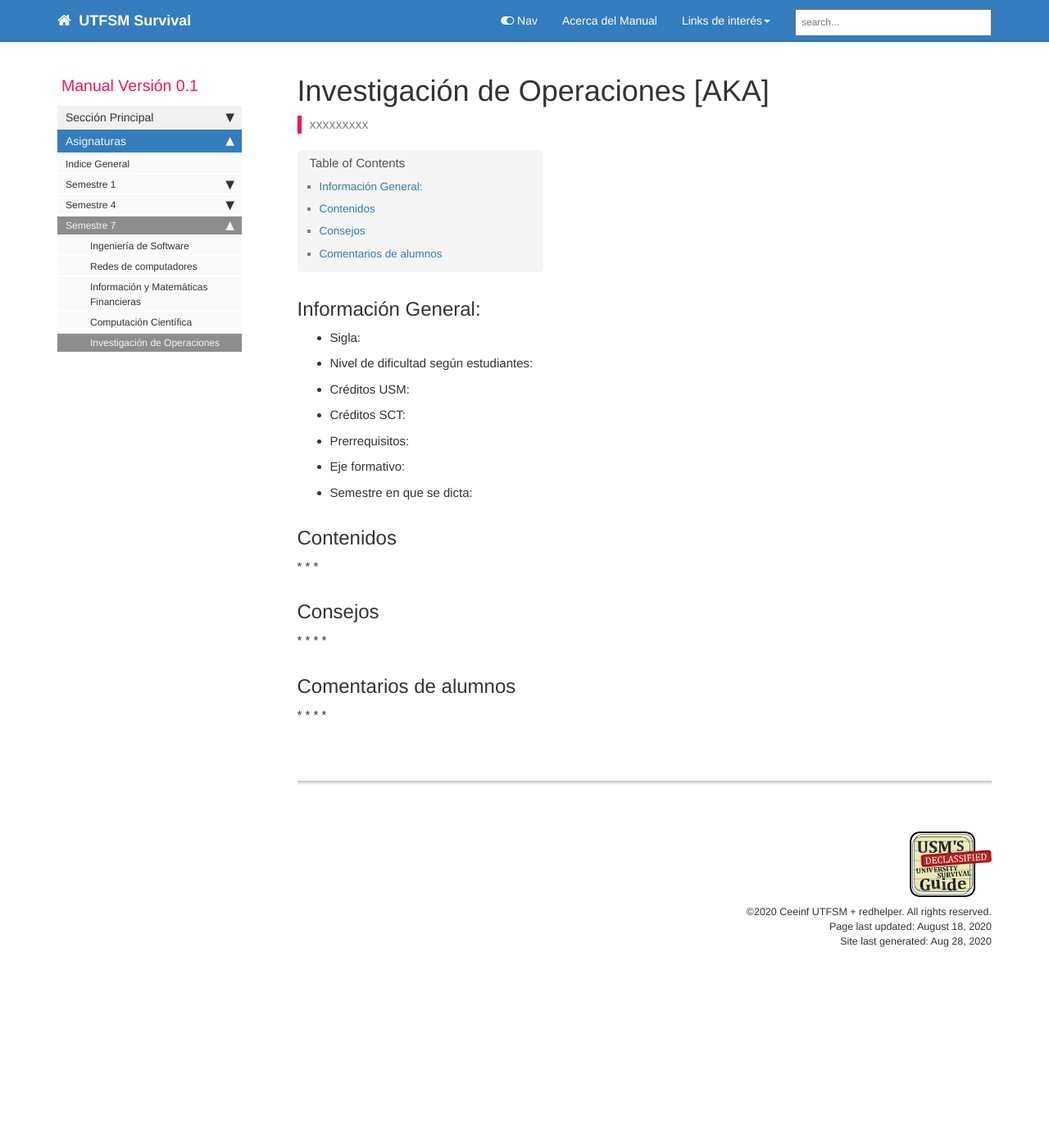
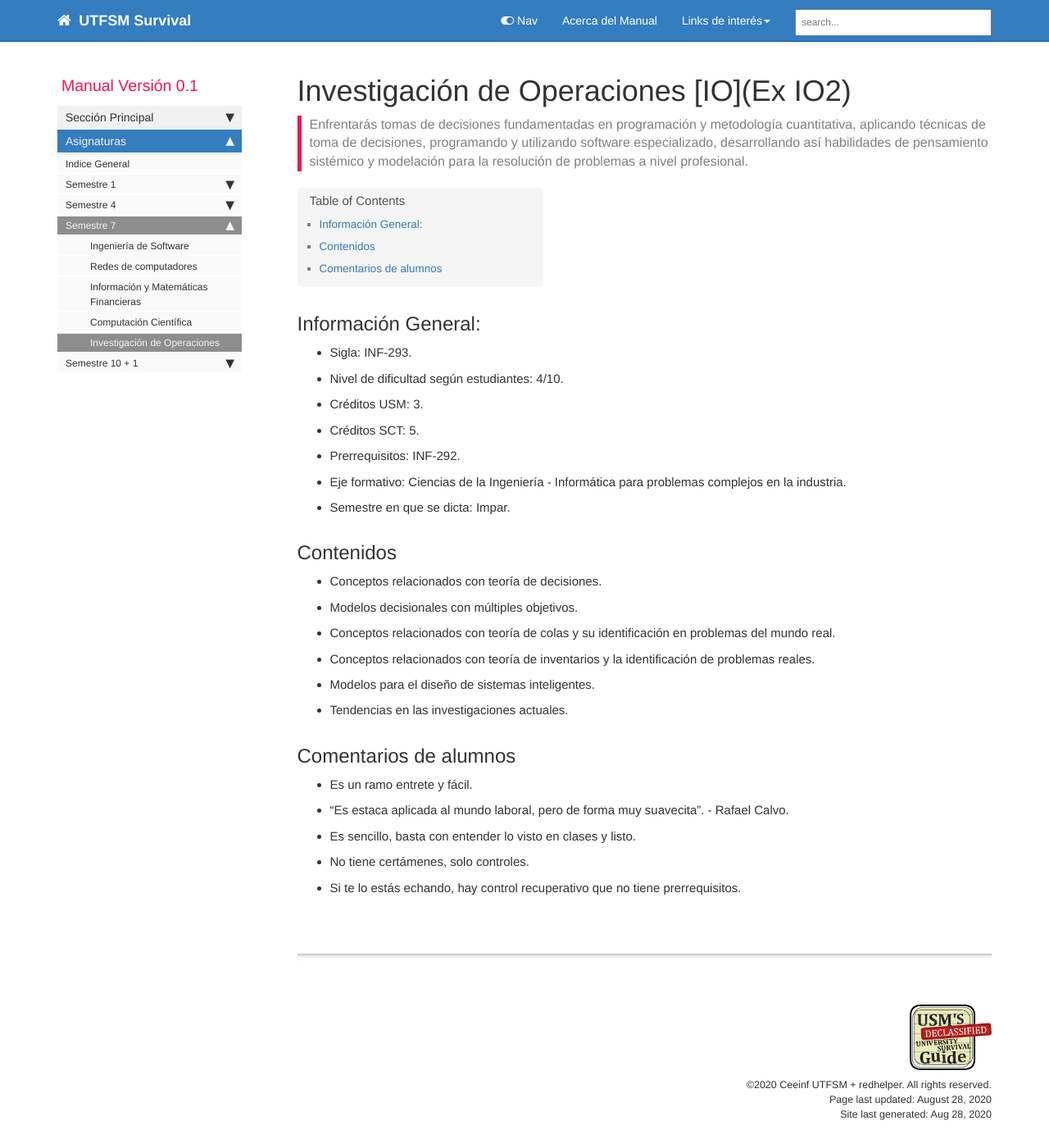
Before and after one commit to CEEINF-UTFSM/utfsm-survival-guide, a Jekyll site: the page built from pages/semestre-7/semestre7_INF293.md, in a window 1280 px wide and 1400 px high. Shown: the whole window at 82% size. Built offline with Jekyll 4.4.1, drawn with Linux system fonts in a browser that asks for light colours; comment, search, counter and statistics services are not loaded.

Commit message:
add INF293 & S10

```diff
--- a/pages/semestre-7/semestre7_INF293.md
+++ b/pages/semestre-7/semestre7_INF293.md
@@ -1,8 +1,8 @@
 ---
-title: Investigación de Operaciones [AKA]
-keywords:
-last_updated: August 18, 2020
-summary: "xxxxxxxxx"
+title: Investigación de Operaciones [IO](Ex IO2)
+keywords: fácil, decisiones
+last_updated: August 28, 2020
+summary: "Enfrentarás tomas de decisiones fundamentadas en programación y metodología cuantitativa, aplicando técnicas de toma de decisiones, programando y utilizando software especializado, desarrollando así habilidades de pensamiento sistémico y modelación para la resolución de problemas a nivel profesional."
 sidebar: main_sidebar
 permalink: semestre7_INF293.html
 folder: semestre-7
@@ -10,35 +10,36 @@ folder: semestre-7
 
 
 ## Información General:
-* Sigla:
-* Nivel de dificultad según estudiantes:
-* Créditos USM:
-* Créditos SCT:
-* Prerrequisitos:
-* Eje formativo:
-* Semestre en que se dicta:
+* Sigla: INF-293.
+* Nivel de dificultad según estudiantes: 4/10.
+* Créditos USM: 3.
+* Créditos SCT: 5.
+* Prerrequisitos: INF-292.
+* Eje formativo: Ciencias de la Ingeniería - Informática para problemas complejos en la industria.
+* Semestre en que se dicta: Impar.
 
 
 ## Contenidos
 
-*
-*
-*
+* Conceptos relacionados con teoría de decisiones.
+* Modelos decisionales con múltiples objetivos.
+* Conceptos relacionados con teoría de colas y su identificación en problemas del mundo real.
+* Conceptos relacionados con teoría de inventarios y la identificación de problemas reales.
+* Modelos para el diseño de sistemas inteligentes.
+* Tendencias en las investigaciones actuales.
 
 
-## Consejos
-*
-*
-*
-*
+<!-- ## Consejos -->
 
 
 ## Comentarios de alumnos
 
-*
-*
-*
-*
+* Es un ramo entrete y fácil.
+* “Es estaca aplicada al mundo laboral, pero de forma muy suavecita”. - Rafael Calvo.
+* Es sencillo, basta con entender lo visto en clases y listo.
+* No tiene certámenes, solo controles.
+* Si te lo estás echando, hay control recuperativo que no tiene prerrequisitos.
+
 
 
 [1]: https://www.com
```
Also changed, not shown: _data/sidebars/main_sidebar.yml (+17 -0 lines), pages/semestre-10/semestre10_INF228.md (added, +88 -0 lines), pages/semestre-10/semestre10_INF309.md (added, +71 -0 lines), pages/semestre-10/semestre10_INF310.md (added, +47 -0 lines), pages/semestre-7/semestre7_INF256.md (+1 -1 lines), pages/semestre-7/semestre7_INF285.md (+2 -1 lines).
